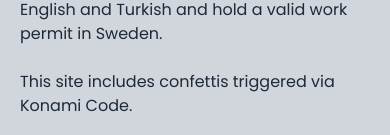
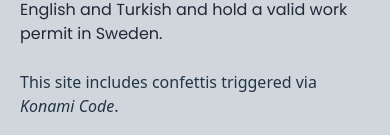
Before and after one commit to ecekoprucu/ecekoprucu, a React (Vite) app: page / in a window 390 px wide. Shown: the part 1874-2009 px from the top of the page. Built offline with nearby package versions, Linux system fonts and the light colour scheme; a web font is replaced by a local one.

Commit message:
refactor konami code, frontpage and about

```diff
--- a/src/components/KonamiCode.tsx
+++ b/src/components/KonamiCode.tsx
@@ -45,7 +45,11 @@ export default function KonamiCode() {
 
   useEffect(() => {
     const handleKey = (e: { key: string }) => {
-      if (e.key === code[position]) {
+      if (
+        e.key === code[position] ||
+        (e.key === "B" && position === 8) ||
+        (e.key === "A" && position == 9)
+      ) {
         setPosition(position + 1);
         if (position + 1 === code.length) {
           frame(Date.now() + 1.5 * 1000);
--- a/src/pages/About.tsx
+++ b/src/pages/About.tsx
@@ -3,8 +3,14 @@ import { useRef } from "react";
 
 export const AboutPage = () => {
   const textRef = useRef(null);
+  const textRef2 = useRef(null);
+  const textRef3 = useRef(null);
+  const textRef4 = useRef(null);
 
-  const inView = useInView(textRef, { once: true });
+  const inView1 = useInView(textRef, { once: true });
+  const inView2 = useInView(textRef2, { once: true });
+  const inView3 = useInView(textRef3, { once: true });
+  const inView4 = useInView(textRef4, { once: true });
 
   return (
     <section id="about">
@@ -12,17 +18,26 @@ export const AboutPage = () => {
         <motion.p
           ref={textRef}
           initial={{ opacity: 0 }}
-          animate={inView ? { opacity: 1 } : undefined}
+          animate={inView1 ? { opacity: 1 } : undefined}
           transition={{ duration: 1, ease: "easeOut" }}
           className="w-full text-gray-800 dark:text-gray-200 font-poppins"
         >
-          I am a self-taught developer from İzmir, Turkey. <br />
-          <br /> My professional career is a diverse journey, I’ve worked in
-          industries such as healthcare, advertising and worked on control
-          panels, custom marketplaces etc. I began my career in small, dynamic
-          teams and have since progressed to collaborating with larger teams of
-          over 50 members, gaining valuable experience along the way. My primary
-          tech stack includes ReactJS, Redux, TypeScript, and Material-UI.
+          I am a self-taught developer from İzmir, Turkey.
+        </motion.p>
+        <br />
+        <motion.p
+          ref={textRef2}
+          initial={{ opacity: 0 }}
+          animate={inView2 ? { opacity: 1 } : undefined}
+          transition={{ duration: 1, ease: "easeOut" }}
+          className="w-full text-gray-800 dark:text-gray-200 font-poppins"
+        >
+          My professional career is a diverse journey, I’ve worked in industries
+          such as healthcare, advertising and worked on control panels, custom
+          marketplaces etc. I began my career in small, dynamic teams and have
+          since progressed to collaborating with larger teams of over 50
+          members, gaining valuable experience along the way. My primary tech
+          stack includes ReactJS, Redux, TypeScript, and Material-UI.
           Additionally, I have hands-on experience with Ant Design (AntD),
           Styled Components, Tailwind CSS, Next.js, and Context API. For data
           integration, I have worked with both GraphQL and RESTful APIs. One of
@@ -31,19 +46,37 @@ export const AboutPage = () => {
           includes a wide range of charts—from timelines to bar, stacked, gauge,
           and pie charts. This experience has enhanced my ability to present
           complex data in intuitive and visually appealing formats.
-          <br />
-          <br />
+        </motion.p>
+        <br />
+        <motion.p
+          ref={textRef3}
+          initial={{ opacity: 0 }}
+          animate={inView3 ? { opacity: 1 } : undefined}
+          transition={{ duration: 1, ease: "easeOut" }}
+          className="w-full text-gray-800 dark:text-gray-200 font-poppins"
+        >
           My latest project is called Local & Traveler. I've used Leaflet with
           OpenStreetMap for map components, SignalR for messaging and real time
           connections and Stripe for implementing payment.
-          <br /> <br /> Early in my career, I improved my core JavaScript skills
-          while developing multimedia advertisements for Turkey's largest news
-          agency. These ads were designed for users with low technological
-          expertise, requiring compatibility with older systems and browsers. I
-          am fluent in both English and Turkish and{" "}
+        </motion.p>
+        <br />
+        <motion.p
+          ref={textRef4}
+          initial={{ opacity: 0 }}
+          animate={inView4 ? { opacity: 1 } : undefined}
+          transition={{ duration: 1, ease: "easeOut" }}
+          className="w-full text-gray-800 dark:text-gray-200 font-poppins"
+        >
+          Early in my career, I improved my core JavaScript skills while
+          developing multimedia advertisements for Turkey's largest news agency.
+          These ads were designed for users with low technological expertise,
+          requiring compatibility with older systems and browsers. I am fluent
+          in both English and Turkish and{" "}
           <b>hold a valid work permit in Sweden</b>.
-          <br />
-          <br />
+        </motion.p>
+        <br />
+
+        <motion.p>
           This site includes confettis triggered via <i>Konami Code</i>.
         </motion.p>
       </div>
--- a/src/pages/Front.tsx
+++ b/src/pages/Front.tsx
@@ -1,35 +1,18 @@
-import { useEffect, useState } from "react";
+import { useEffect } from "react";
 import { useTheme } from "../scripts/useTheme";
 import initStarfield from "../scripts/createConnectingDots";
 import { Typewriter } from "../components/Typewriter";
 import Header from "../components/Header";
 import { AboutPage } from "./About";
-import Loader from "../components/Loader";
 
 export const FrontPage = () => {
   const { theme } = useTheme();
 
-  const [isLoading, setIsLoading] = useState(true);
-
   const isMobileDevice = /Mobi/i.test(window.navigator.userAgent);
 
   useEffect(() => {
-    setIsLoading(false);
-  }, []);
-
-  useEffect(() => {
-    if (!isLoading) {
-      initStarfield("canvas", isMobileDevice ? 50 : 250, theme === "dark");
-    }
-  }, [theme, isMobileDevice, isLoading]);
-
-  if (isLoading) {
-    return (
-      <div className="flex justify-center bg-gray-300 dark:bg-gray-600 items-center w-screen h-screen">
-        <Loader />
-      </div>
-    );
-  }
+    initStarfield("canvas", isMobileDevice ? 50 : 250, theme === "dark");
+  }, [theme, isMobileDevice]);
 
   return (
     <div className="w-screen h-screen">
```
